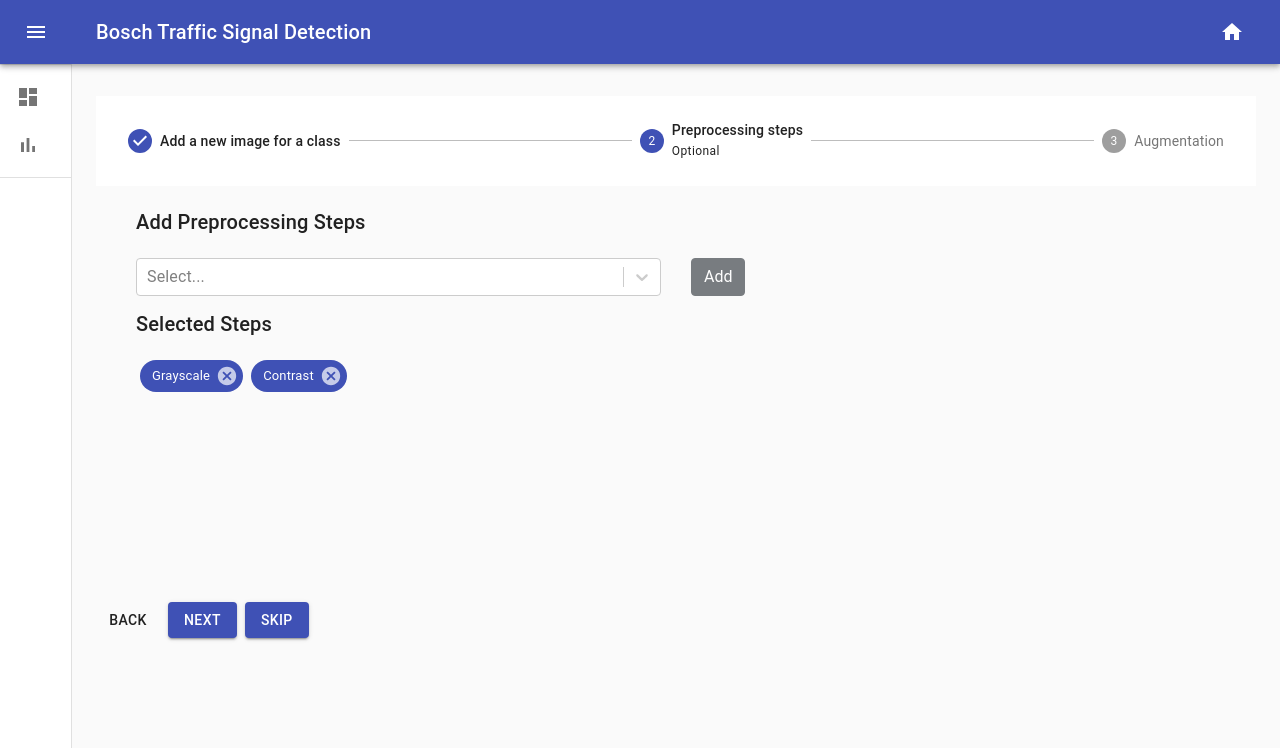
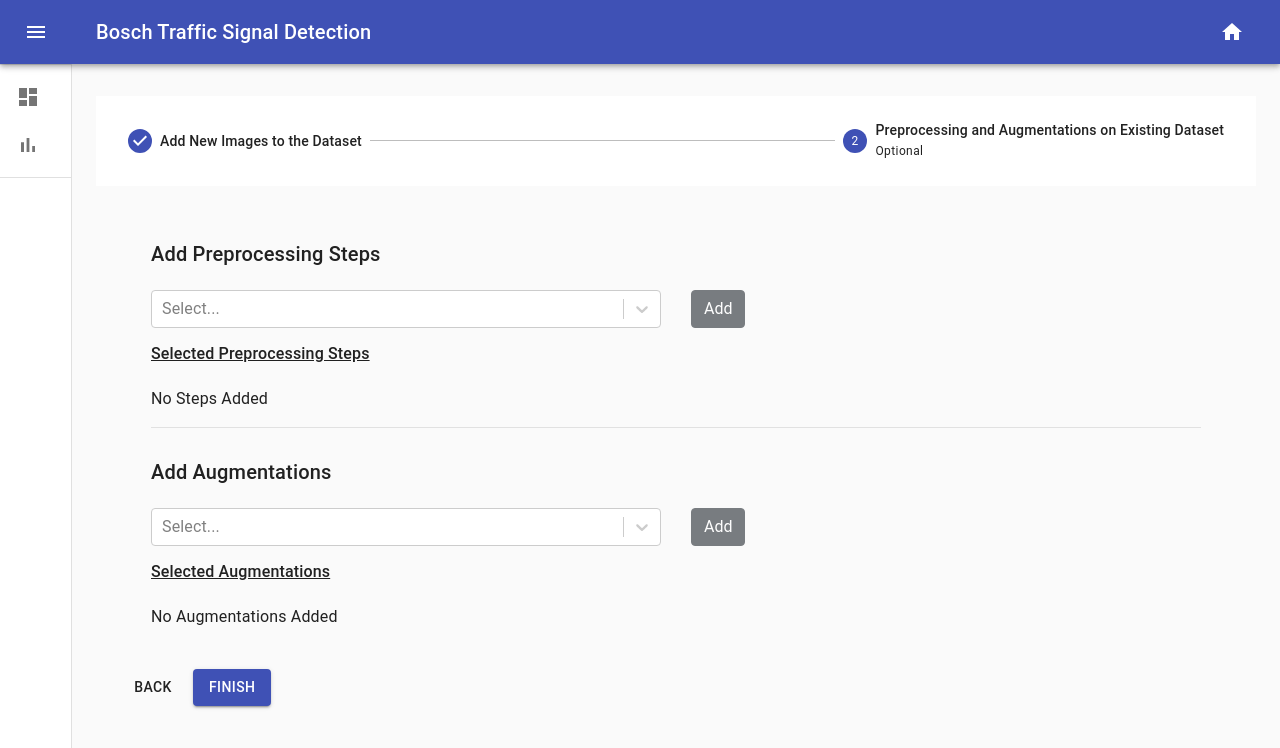
Before and after one commit to dhritimaandas/Traffic_Sign_Recog_Inter_IIT, a Next.js app in the folder ui/: page / in a window 1280 px wide. Both pictures are taken after a click on the button "NEXT". Shown: the top 748 px of the page. Built offline with nearby package versions, Linux system fonts and the light colour scheme.

Commit message:
Step 2 Changes

```diff
--- a/ui/components/stepper.js
+++ b/ui/components/stepper.js
@@ -21,13 +21,16 @@
     marginRight: theme.spacing(1),
   },
   instructions: {
-    marginTop: theme.spacing(1),
-    marginBottom: theme.spacing(1),
+    marginTop: theme.spacing(3),
+    marginBottom: theme.spacing(3),
   },
 }));
 
 function getSteps() {
-  return ["Add a new image for a class", "Preprocessing steps", "Augmentation"];
+  return [
+    "Add New Images to the Dataset",
+    "Preprocessing and Augmentations on Existing Dataset",
+  ];
 }
 
 function getStepContent(step) {
@@ -35,8 +38,6 @@
     case 0:
       return <AddImage />;
     case 1:
-      return <Preprocess />;
-    case 2:
       return <Augment />;
     default:
       return "Unknown step";
@@ -117,14 +118,16 @@
       <div>
         {activeStep === steps.length ? (
           <div>
-            <Typography className={classes.instructions}>
-              All the steps are completed. Do you want to reset all your
-              progress or Confirm?
-            </Typography>
             <Container>
+              <Typography className={classes.instructions}>
+                All the steps are completed. Do you want to reset all your
+                progress or Confirm?
+              </Typography>
+
               <Row>
                 <Confirm open={props.pop} display={props.openBox} />
                 <Button
+                  style={{ marginLeft: "10px" }}
                   onClick={handleReset}
                   className={classes.button}
                   color="secondary"
@@ -137,6 +140,7 @@
           </div>
         ) : (
           <div>
+             <Container>
             <Typography className={classes.instructions}>
               {getStepContent(activeStep)}
             </Typography>
@@ -156,17 +160,9 @@
               >
                 {activeStep === steps.length - 1 ? "Finish" : "Next"}
               </Button>
-              {isStepOptional(activeStep) && (
-                <Button
-                  variant="contained"
-                  color="primary"
-                  onClick={handleSkip}
-                  className={classes.button}
-                >
-                  Skip
-                </Button>
-              )}
+
             </div>
+              </Container>
           </div>
         )}
       </div>
--- a/ui/components/steps/augment.js
+++ b/ui/components/steps/augment.js
@@ -5,7 +5,7 @@
 import Chip from "@material-ui/core/Chip";
 import Jimp from "jimp";
 import { updateState } from "../../data/ourRedux";
-
+import Preprocess from "./preprocess";
 import FlipModal from "../jimpModals/flip";
 import RotateModal from "../jimpModals/rotate";
 import BrightnessModal from "../jimpModals/brightness";
@@ -19,19 +19,19 @@
 const augmentationOptions = [
   { value: 0, label: "Flip" },
   { value: 1, label: "Rotate" },
-  { value: 2, label: "Brightness" },
-  { value: 3, label: "Contrast" },
-  { value: 4, label: "Grayscale" },
-  { value: 5, label: "Invert Colors" },
-  { value: 6, label: "Blur" },
-  { value: 7, label: "Gaussian" },
-  { value: 8, label: "Opacity" },
 ];
 
 export default function Augment() {
   const [augs, setAugs] = useState({});
   const [selected, setSelected] = useState();
   const [modalName, setModalName] = useState();
+  const [showModal, setShow] = useState(false);
+  const handleClose = () => setShow(false);
+
+  useEffect(() => {
+    updateState("augmentations", augs); //Update the augmentations
+  }, [augs]);
+
   const handleChange = (augment) => {
     setSelected(augment);
   };
@@ -41,11 +41,6 @@
     delete newDict[augmentationKey];
     setAugs(newDict);
   };
-
-  const [showModal, setShow] = useState(false);
-  const handleClose = () => setShow(false);
-
-  updateState("augmentations", augs); //Update the augmentations
 
   return (
     <Container className="py-3" style={{ minHeight: "50vh" }}>
@@ -65,65 +60,12 @@
           show={showModal}
           handleClose={handleClose}
         />
-      ) : modalName == "Brightness" ? (
-        <BrightnessModal
-          allAugs={augs}
-          setAllAugs={setAugs}
-          augmentation={selected || ""}
-          show={showModal}
-          handleClose={handleClose}
-        />
-      ) : modalName == "Contrast" ? (
-        <ContrastModal
-          allAugs={augs}
-          setAllAugs={setAugs}
-          augmentation={selected || ""}
-          show={showModal}
-          handleClose={handleClose}
-        />
-      ) : modalName == "Grayscale" ? (
-        <GrayscaleModal
-          allAugs={augs}
-          setAllAugs={setAugs}
-          augmentation={selected || ""}
-          show={showModal}
-          handleClose={handleClose}
-        />
-      ) : modalName == "Blur" ? (
-        <BlurModal
-          allAugs={augs}
-          setAllAugs={setAugs}
-          augmentation={selected || ""}
-          show={showModal}
-          handleClose={handleClose}
-        />
-      ) : modalName == "Gaussian" ? (
-        <GaussianModal
-          allAugs={augs}
-          setAllAugs={setAugs}
-          augmentation={selected || ""}
-          show={showModal}
-          handleClose={handleClose}
-        />
-      ) : modalName == "Opacity" ? (
-        <OpacityModal
-          allAugs={augs}
-          setAllAugs={setAugs}
-          augmentation={selected || ""}
-          show={showModal}
-          handleClose={handleClose}
-        />
-      ) : modalName == "Invert Colors" ? (
-        <InvertModal
-          allAugs={augs}
-          setAllAugs={setAugs}
-          augmentation={selected || ""}
-          show={showModal}
-          handleClose={handleClose}
-        />
       ) : null}
-      <Col>
-        <h5>Add Augmentations</h5>
+
+      <Preprocess />
+      <Col className="mt-3">
+        <hr />
+        <h5 className="pt-3">Add Augmentations</h5>
         <Row className="pt-3">
           <Col md={6}>
             <Select
@@ -147,7 +89,9 @@
         </Row>
       </Col>
       <Col className="mt-3">
-        <h5>Selected Augmentations</h5>
+        <h6>
+          <u>Selected Augmentations</u>
+        </h6>
         <Row className="pt-3">
           <Col>
             {Object.keys(augs).length
--- a/ui/components/steps/preprocess.js
+++ b/ui/components/steps/preprocess.js
@@ -1,63 +1,123 @@
-import { useState } from "react";
+import { useEffect, useState } from "react";
 import { Form, Container, Modal, Col, Row, Button } from "react-bootstrap";
 import Select from "react-select";
-import Image from "next/image";
 import Chip from "@material-ui/core/Chip";
 import { updateState } from "../../data/ourRedux";
+import BrightnessModal from "../jimpModals/brightness";
+import ContrastModal from "../jimpModals/contrast";
+import GrayscaleModal from "../jimpModals/grayscale";
+import BlurModal from "../jimpModals/blur";
+import GaussianModal from "../jimpModals/gaussian";
+import OpacityModal from "../jimpModals/opacity";
+import InvertModal from "../jimpModals/invert";
 
-const preprocessingOptions = [
-  { value: 0, label: "Grayscale" },
-  { value: 1, label: "Contrast" },
-  { value: 2, label: "Tile" },
-  { value: 3, label: "Resize" },
+const availableSteps = [
+  { value: 2, label: "Brightness" },
+  { value: 3, label: "Contrast" },
+  { value: 4, label: "Grayscale" },
+  { value: 5, label: "Invert Colors" },
+  { value: 6, label: "Blur" },
+  { value: 7, label: "Gaussian" },
+  { value: 8, label: "Opacity" },
 ];
 
-export default function Augment() {
-  const [augs, setAugs] = useState({
-    Grayscale: true,
-    Contrast: true,
-    Resize: false,
-    Tile: false,
-  });
+export default function PreprocessComponent() {
+  const [steps, setSteps] = useState({});
   const [selected, setSelected] = useState();
+  const [modalName, setModalName] = useState();
+  const [showModal, setShow] = useState(false);
+  const handleClose = () => setShow(false);
+
+  useEffect(() => {
+    updateState("preprocessings", steps); //Update the preprocessings
+  }, [steps]);
 
   const handleChange = (augment) => {
     setSelected(augment);
   };
 
-  const handleDelete = (augmentationKey) => {
-    let newDict = { ...augs };
-    newDict[augmentationKey] = false;
-    setAugs(newDict);
+  const handleDelete = (step) => {
+    let newDict = { ...steps };
+    delete newDict[step];
+    setSteps(newDict);
   };
 
-  const [showModal, setShow] = useState(false);
-  const handleClose = () => setShow(false);
-
-  updateState("preprocessing", augs); //Update the preprocessing steps
-
   return (
-    <Container className="py-3" style={{ minHeight: "50vh" }}>
-      <AugmentationModal
-        allAugs={augs}
-        setAllAugs={setAugs}
-        preprocessing={selected || ""}
+    <>
+      {modalName == "Brightness" ? (
+        <BrightnessModal
+          allAugs={steps}
+          setAllAugs={setSteps}
+          augmentation={selected || ""}
           show={showModal}
           handleClose={handleClose}
         />
+      ) : modalName == "Contrast" ? (
+        <ContrastModal
+          allAugs={steps}
+          setAllAugs={setSteps}
+          augmentation={selected || ""}
+          show={showModal}
+          handleClose={handleClose}
+        />
+      ) : modalName == "Grayscale" ? (
+        <GrayscaleModal
+          allAugs={steps}
+          setAllAugs={setSteps}
+          augmentation={selected || ""}
+          show={showModal}
+          handleClose={handleClose}
+        />
+      ) : modalName == "Blur" ? (
+        <BlurModal
+          allAugs={steps}
+          setAllAugs={setSteps}
+          augmentation={selected || ""}
+          show={showModal}
+          handleClose={handleClose}
+        />
+      ) : modalName == "Gaussian" ? (
+        <GaussianModal
+          allAugs={steps}
+          setAllAugs={setSteps}
+          augmentation={selected || ""}
+          show={showModal}
+          handleClose={handleClose}
+        />
+      ) : modalName == "Opacity" ? (
+        <OpacityModal
+          allAugs={steps}
+          setAllAugs={setSteps}
+          augmentation={selected || ""}
+          show={showModal}
+          handleClose={handleClose}
+        />
+      ) : modalName == "Invert Colors" ? (
+        <InvertModal
+          allAugs={steps}
+          setAllAugs={setSteps}
+          augmentation={selected || ""}
+          show={showModal}
+          handleClose={handleClose}
+        />
+      ) : null}
+
       <Col>
-        <h5>Add Preprocessing Steps</h5>
+        <h5 className="pt-3">Add Preprocessing Steps</h5>
         <Row className="pt-3">
           <Col md={6}>
             <Select
-              options={preprocessingOptions}
+              options={availableSteps}
               value={selected}
               onChange={handleChange}
             />
           </Col>
           <Col md={6}>
             <Button
-              onClick={() => setShow(true)}
+              onClick={() => {
+                setShow(true);
+                setModalName(selected.label);
+              }}
               variant="dark"
               disabled={selected == null}
             >
@@ -67,92 +127,30 @@
         </Row>
       </Col>
       <Col className="mt-3">
-        <h5>Selected Steps</h5>
+        <h6>
+          <u>Selected Preprocessing Steps</u>
+        </h6>
         <Row className="pt-3">
           <Col>
-            {Object.keys(augs).map((current) => {
-              if (augs[current] == true)
+            {Object.keys(steps).length
+              ? Object.keys(steps).map((current) => {
+                  if (steps[current].status == true)
                     return (
                       <Chip
                         key={current}
                         className="mx-1"
-                    label={current}
+                        label={
+                          current + ": " + JSON.stringify(steps[current].value)
+                        }
                         onDelete={() => handleDelete(current)}
                         color="primary"
                       />
                     );
-            })}
+                })
+              : "No Steps Added"}
           </Col>
         </Row>
       </Col>
-    </Container>
+    </>
   );
 }
-
-const AugmentationModal = ({
-  show,
-  handleClose,
-  preprocessing,
-  augmentation,
-  allAugs,
-  setAllAugs,
-}) => {
-  return (
-    <Modal show={show} onHide={handleClose} centered size="md">
-      <Modal.Header closeButton>
-        <Modal.Title>Add {preprocessing.label}</Modal.Title>
-      </Modal.Header>
-      <Modal.Body>
-        <Container>
-          <Row>
-            <Col sm={6} className="text-center">
-              <p className="lead">Original Image</p>
-              <Image
-                src="/brain.jpg"
-                alt="Picture of the author"
-                width={300}
-                height={300}
-              />
-            </Col>
-            <Col sm={6} className="text-center">
-              <p className="lead">Augmented Image</p>
-              <Image
-                src="/brain.jpg"
-                alt="Picture of the author"
-                width={300}
-                height={300}
-              />
-            </Col>
-          </Row>
-          <Row className="mt-3">
-            <Col lg={3} />
-            <Col lg={6}>
-              <Form className="text-center">
-                <Form.Group controlId="formBasicRange">
-                  <Form.Control type="range" />
-                  <Form.Label>Select an Value</Form.Label>
-                </Form.Group>
-              </Form>
-            </Col>
-          </Row>
-        </Container>
-      </Modal.Body>
-      <Modal.Footer>
-        <Button variant="secondary" onClick={handleClose}>
-          Close
-        </Button>
-        <Button
-          variant="primary"
-          onClick={() => {
-            let newDict = { ...allAugs };
-            newDict[preprocessing.label] = true; // update with value
-            setAllAugs(newDict);
-            handleClose();
-          }}
-        >
-          Add
-        </Button>
-      </Modal.Footer>
-    </Modal>
-  );
-};
```
Lines whose indentation alone changed are shown as unchanged.
